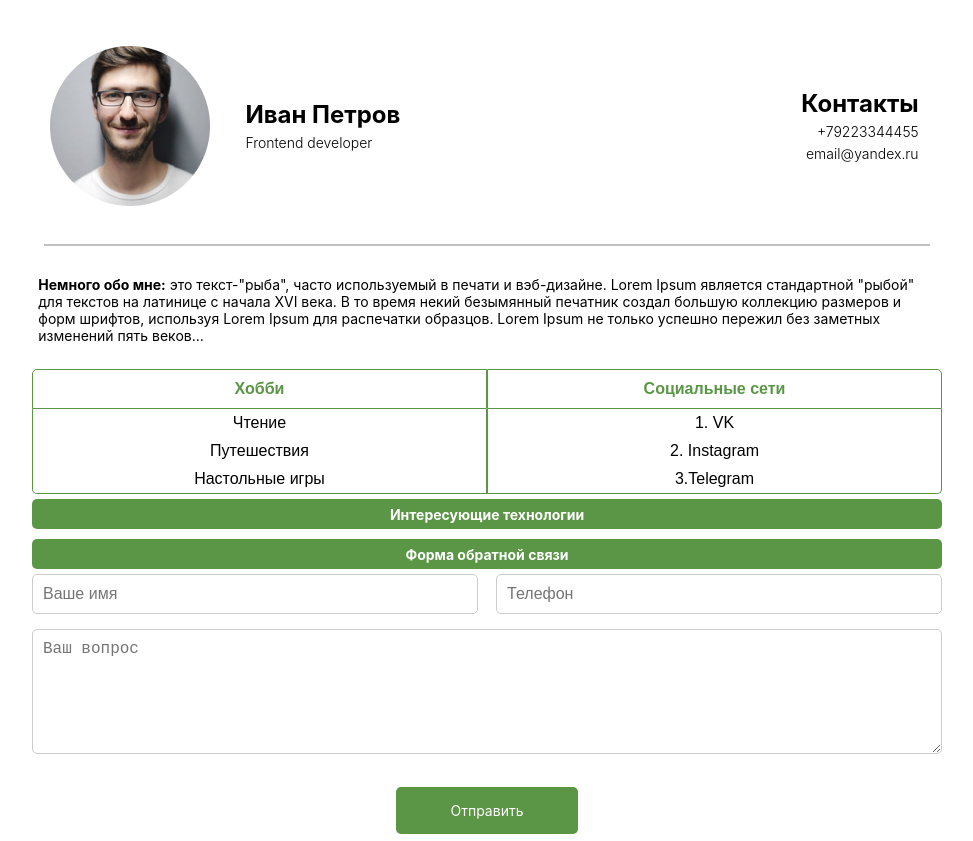
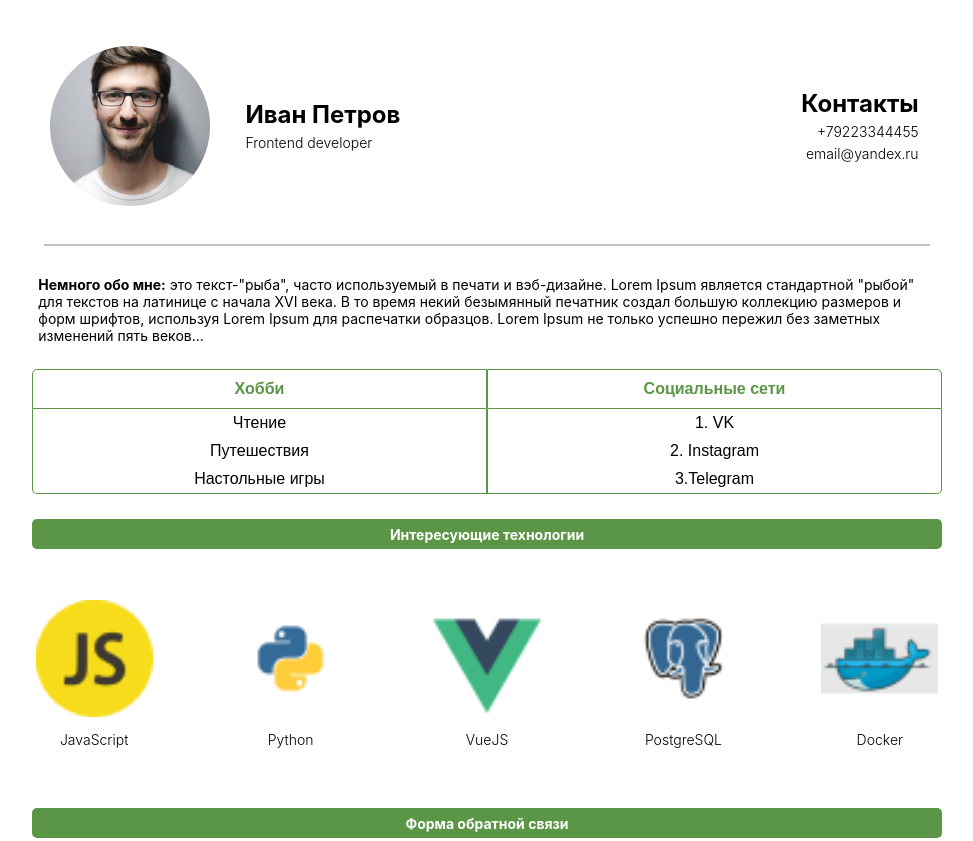
Before and after one commit to Nekori228/JS_Club_Profile, a plain HTML site: page index.html in a window 1280 px wide. Shown: the top 841 px of the page, without its empty margins (153-1126 px from the left). Drawn offline with Linux system fonts and the light colour scheme.

Commit message:
Add hover cont with image

```diff
--- a/assets/style.css
+++ b/assets/style.css
@@ -135,7 +135,7 @@ thead th {
 tbody td {
 
     padding: 5px;
-    text-align: left;
+    text-align: center;
     border-right: 1px solid #5A9645;
     border-left: 1px solid #5A9645;
     border-bottom: none;
@@ -158,8 +158,9 @@ tbody td:hover {
 }
 
 .div_color {
-    margin-top: 5px;
-    margin-bottom: 5px;
+
+    margin-top: 2%;
+    margin-bottom: 2%;
     width: 72%;
     background-color: #5A9645;
     border-radius: 5px;
@@ -233,8 +234,7 @@ textarea {
 .text_buttom {
     color: #FFF;
     text-align: center;
-    font-family: Inter;
-    font-size: 14px;
+    font-size: 20px;
     font-style: normal;
     font-weight: 400;
     line-height: normal;
@@ -259,3 +259,38 @@ button:hover {
     display: flex;
     justify-content: space-around;
 }
+
+.block {
+    padding-bottom: 2%;
+    padding-top: 2%;
+    padding-left: 8%;
+    padding-right: 8%;
+    display: flex;
+    justify-content: space-evenly;
+    align-items: flex-start;
+    position: relative;
+    overflow: hidden;
+    transition: border-color 0.3s;
+}
+
+.block img {
+    width: 100%;
+    height: auto;
+}
+
+.block p {
+    text-align: center;
+    margin: 0;
+    padding: 10px;
+}
+
+.block_color {
+    width: 11%;
+    height: 32%;
+}
+
+.block_color:hover {
+    border-radius: 5px;
+    box-shadow: 0px 4px 20px 0px #5A9645;
+
+}
--- a/index.html
+++ b/index.html
@@ -65,7 +65,7 @@
                     <td>2. Instagram</td>
                 </tr>
                 <tr>
-                    <td class="border_green_table2" >3.Telegram</td>
+                    <td class="border_green_table2">3.Telegram</td>
                 </tr>
                 </tbody>
             </table>
@@ -77,7 +77,28 @@
         <p class="text_cont_white">Интересующие технологии</p>
     </div>
 </div>
-
+<div class="block">
+    <div class="block_color">
+        <img src="assets/photo/1.png" width="50", height="50", alt="Картинка">
+        <p>JavaScript</p>
+    </div>
+    <div class="block_color">
+        <img src="assets/photo/2.png" width="50", height="50", alt="Картинка">
+        <p>Python</p>
+    </div>
+    <div class="block_color">
+        <img src="assets/photo/3.png" width="50", height="50", alt="Картинка">
+        <p>VueJS</p>
+    </div>
+    <div class="block_color">
+        <img src="assets/photo/4.png" width="50", height="50", alt="Картинка">
+        <p>PostgreSQL</p>
+    </div>
+    <div class="block_color">
+        <img src="assets/photo/5.png" width="50", height="50", alt="Картинка">
+        <p>Docker</p>
+    </div>
+</div>
 <div class="center_cont">
     <div class="div_color">
         <p class="text_cont_white">Форма обратной связи</p>
```
Also changed, not shown: assets/photo/1.png (added), assets/photo/2.png (added), assets/photo/3.png (added), assets/photo/4.png (added), assets/photo/5.png (added).
